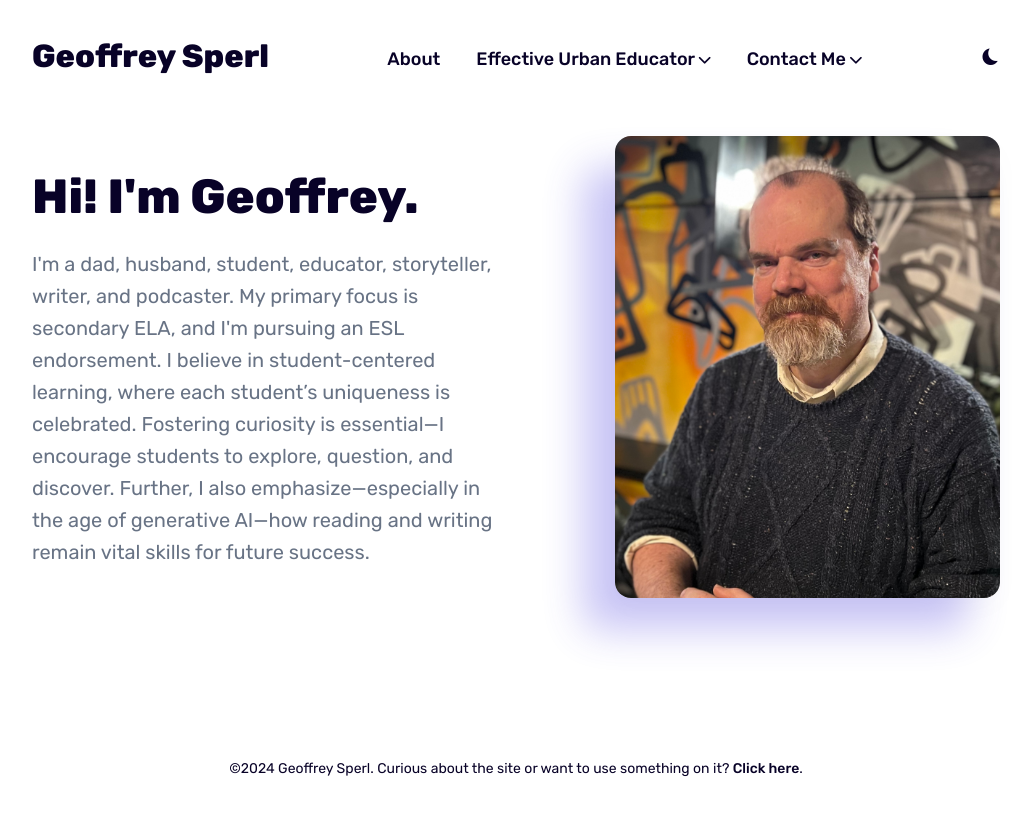
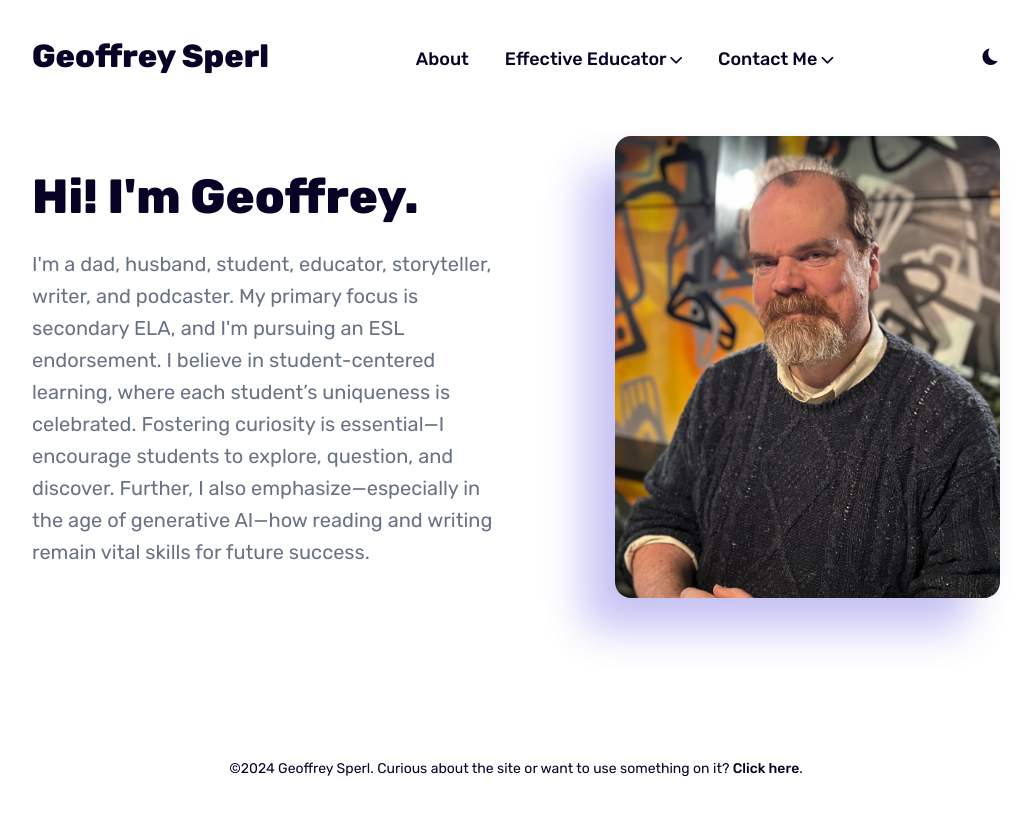
Before and after one commit to geoffreysperl/teaching, a Jekyll site: the page built from index.html, in a window 1280 px wide. Shown: the top 816 px of the page, without its empty margins (124-1155 px from the left). Built offline with Jekyll 4.4.1, drawn with Linux system fonts in a browser that asks for light colours.

Commit message:
Added PDF resume. Removed “urban” from menu.

```diff
--- a/_data/settings.yml
+++ b/_data/settings.yml
@@ -9,7 +9,7 @@ menu__settings:
   menu__items:
     - title: 'About'
       url: '/about/'
-    - title: 'Effective Urban Educator'
+    - title: 'Effective Educator'
       submenu:
       - url: '/reflective/'
         title: 'Reflective Practitioner'
```
Also changed, not shown: 1 other file.
